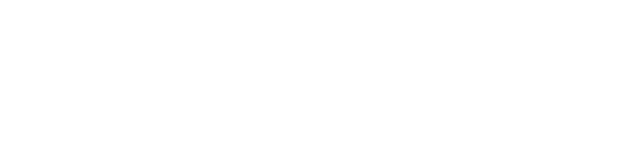
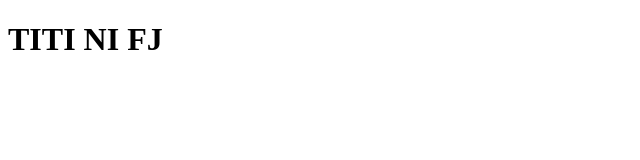
Before and after one commit to cacinterino/e-ternal, a plain HTML site: page fj.html in a window 1280 px wide. Shown: the whole page, without its empty margins (0-640 px from the left). Drawn offline with Linux system fonts and the light colour scheme.

Commit message:
blahblah

```diff
--- a/fj.html
+++ b/fj.html
@@ -6,6 +6,6 @@
     <title>Document</title>
 </head>
 <body>
-
+    <h1>TITI NI FJ</h1>
 </body>
 </html>
```
